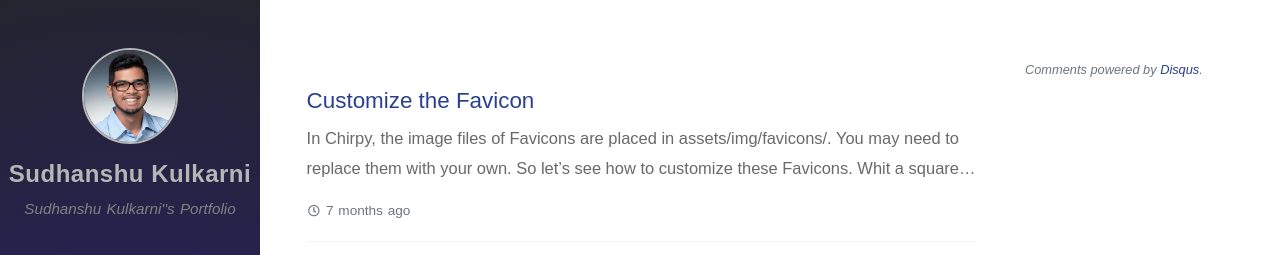
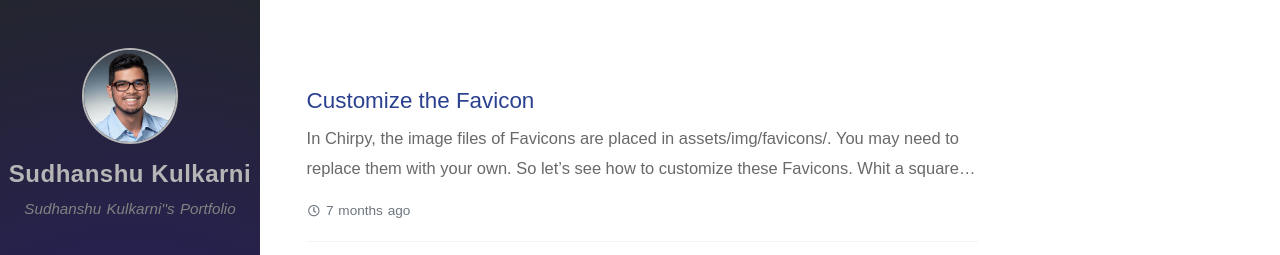
Before and after one commit to skulkarni218/skulkarni218.github.io, a Jekyll site: the page built from index.html, in a window 1280 px wide and 989 px high. Shown: the top 255 px of the window. Built offline with Jekyll 4.4.1, drawn with Linux system fonts in a browser that asks for light colours; nearby versions of some CDN libraries; some web fonts are replaced; the list of posts is cut into pages by our own code; comment, search, counter and statistics services are not loaded.

Commit message:
Update about.html

```diff
--- a/_includes/about.html
+++ b/_includes/about.html
@@ -8,7 +8,7 @@
 -->
 
 <div id="disqus" class="pt-2 pb-4">
-  <p class="font-italic text-muted small">Comments powered by <a href="https://disqus.com/">Disqus</a>.</p>
+  <p class="font-italic text-muted small"></p>
 </div>
 
 <script src="{{ site.baseurl }}/assets/lib/jquery.disqusloader.min.js"></script>
```
